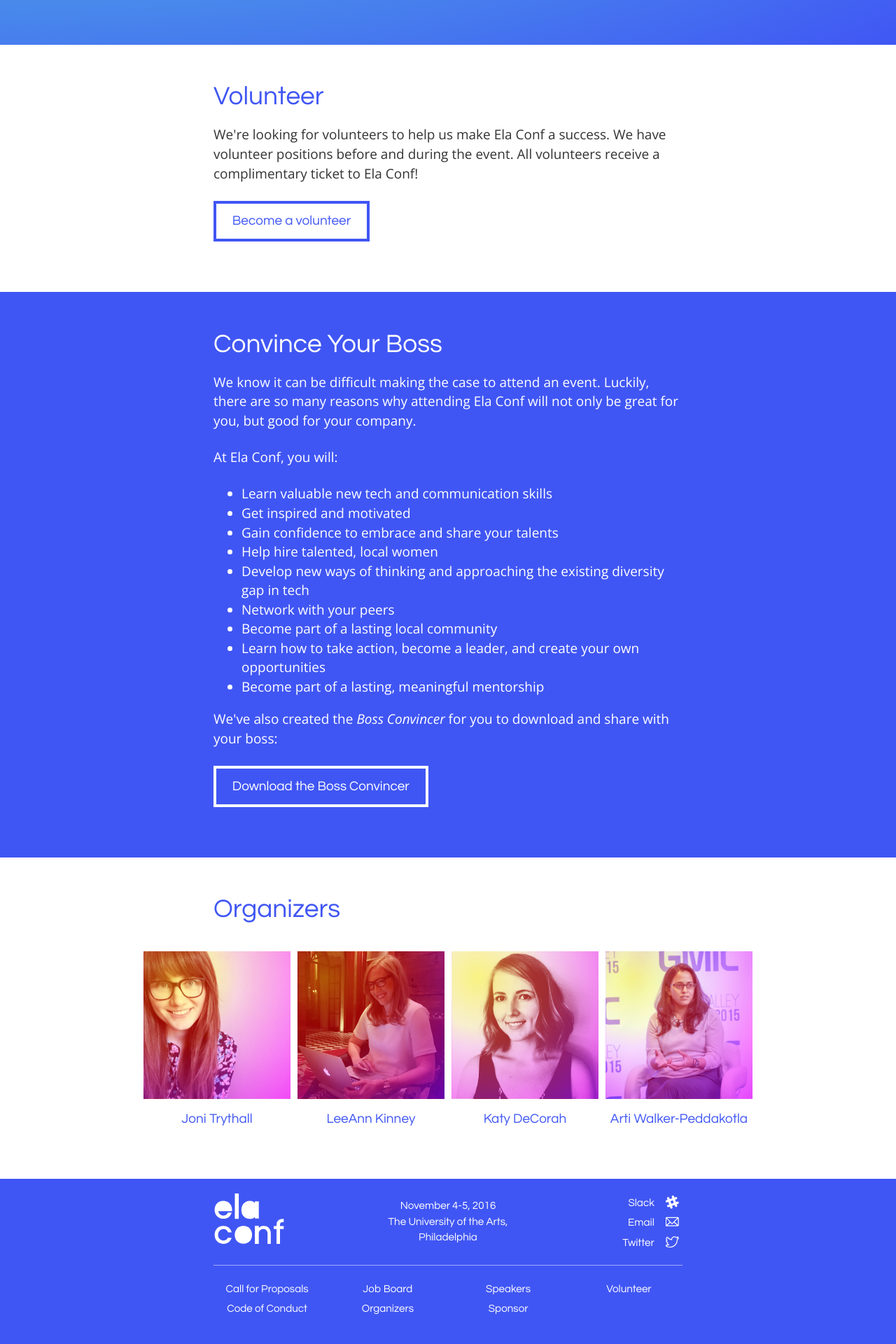
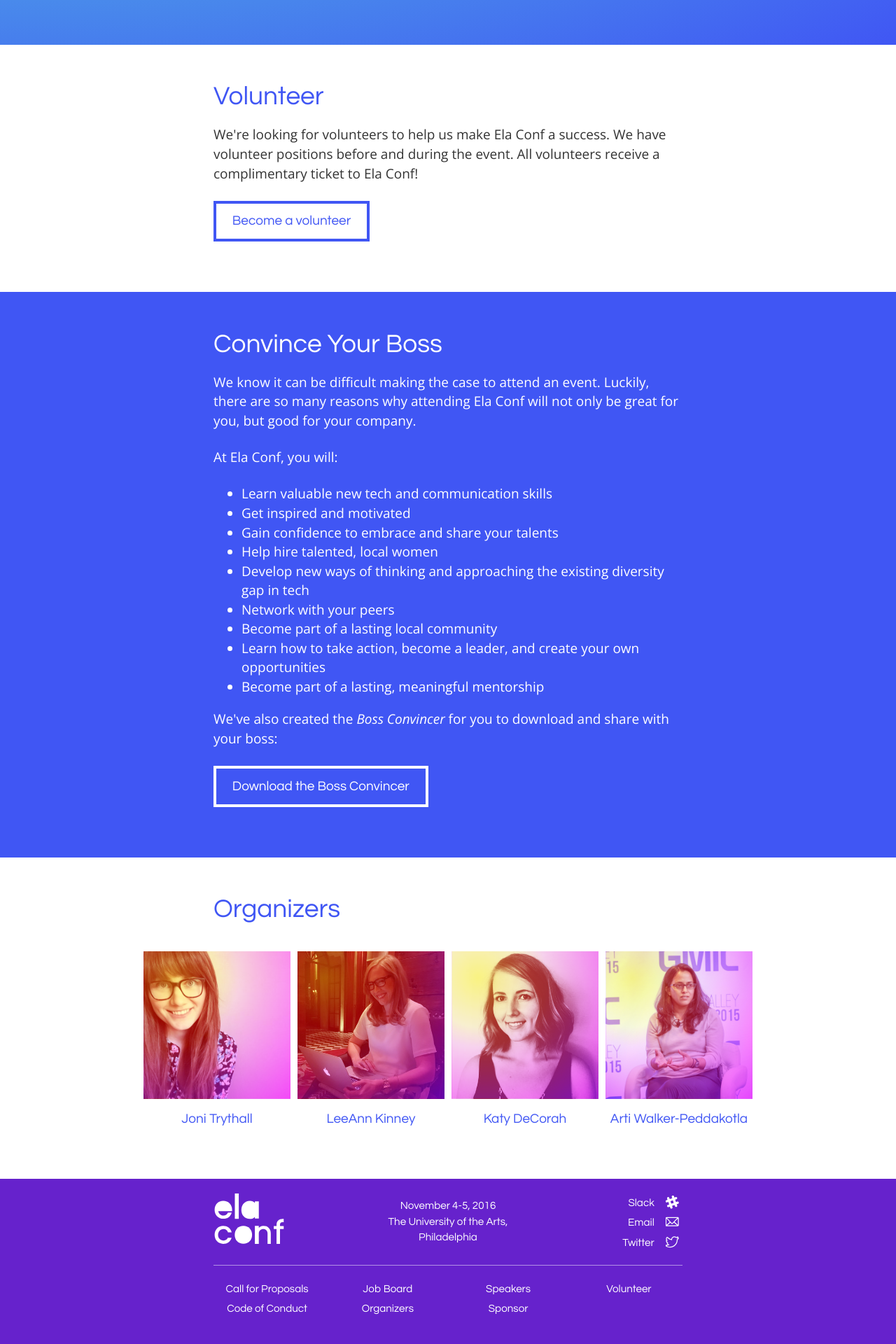
Before and after one commit to elaconf/elaconf.github.io, a Jekyll site: the page built from index.html, in a window 1280 px wide. Shown: the part 3357-5277 px from the top of the page at 70% size. Built offline with Jekyll 4.4.1, drawn with Linux system fonts in a browser that asks for light colours.

Commit message:
rotate footer color

```diff
--- a/_sass/_variables.scss
+++ b/_sass/_variables.scss
@@ -16,7 +16,7 @@ $turquoise: #57dddd;
 $blue: #4056f4;
 $violet: #c100fa;
 
-$footer-bg: $accent-main;
+$footer-bg: $accent-tertiary;
 
 $white: #fff;
 
```
